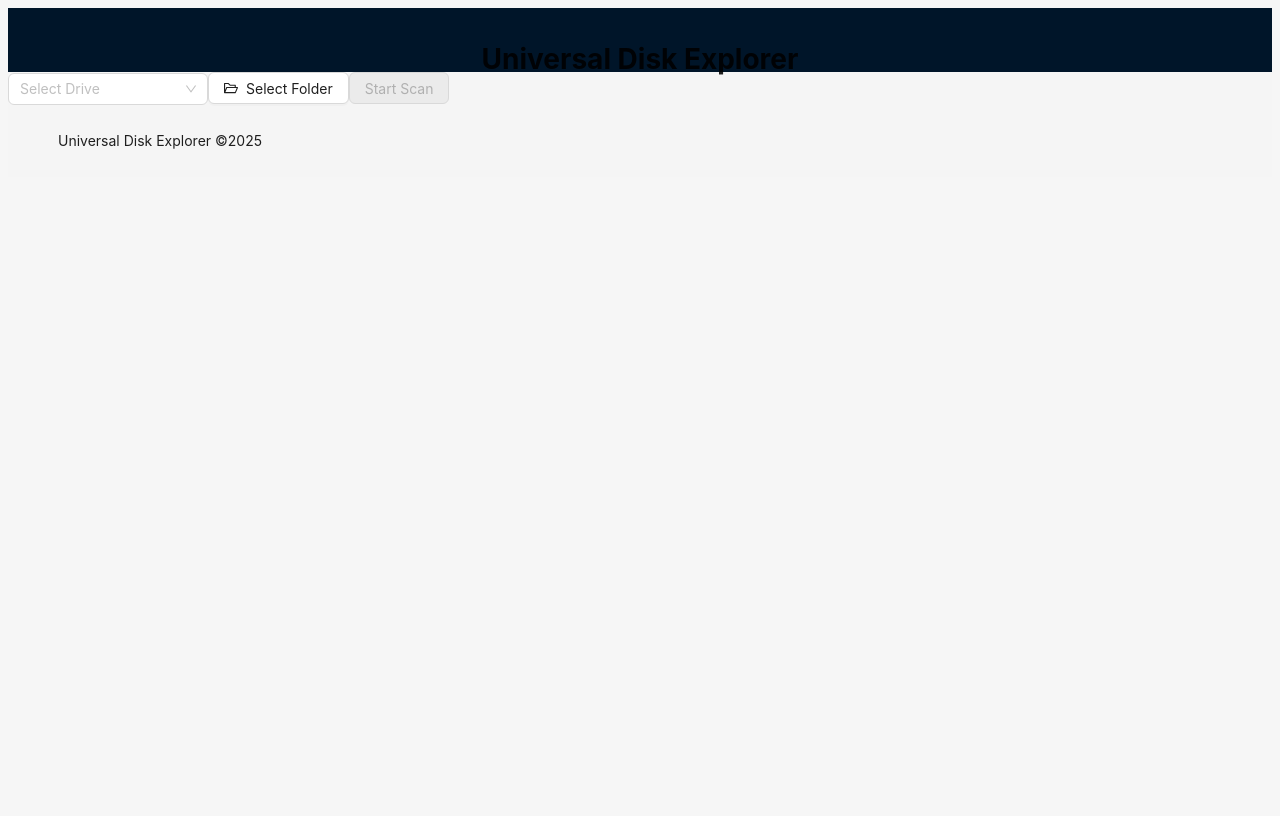
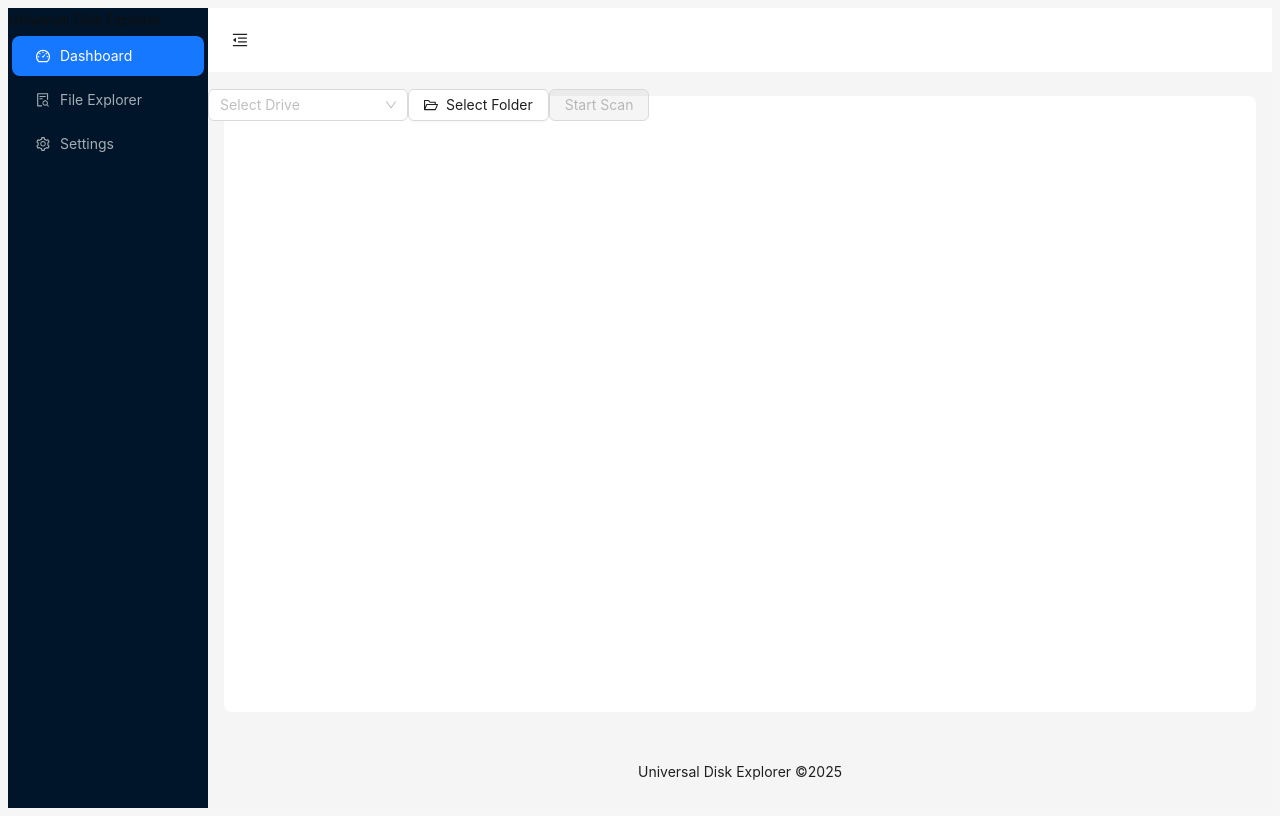
Before and after one commit to haroonabbasi/Universal-disk-explorer, a React (Vite) app in the folder front-end/: page / in a window 1280 px wide. Built offline with nearby package versions, Linux system fonts and the light colour scheme.

Commit message:
front-end layout updated

```diff
--- a/front-end/src/App.tsx
+++ b/front-end/src/App.tsx
@@ -1,12 +1,20 @@
-// src/App.tsx
 import { useState, useEffect } from 'react';
 import { invoke } from "@tauri-apps/api/core";
-import { Layout, Select, Button, Table, Input, Progress, message } from 'antd';
-import { FolderOpenOutlined, DeleteOutlined, SearchOutlined } from '@ant-design/icons';
+import { Layout, Select, Button, Table, Input, Progress, message, theme, Menu } from 'antd';
+import {
+  MenuFoldOutlined,
+  MenuUnfoldOutlined,
+  FolderOpenOutlined,
+  DeleteOutlined,
+  SearchOutlined,
+  DashboardOutlined,
+  FileSearchOutlined,
+  SettingOutlined
+} from '@ant-design/icons';
 import axios from 'axios';
 import './App.css';
 
-const { Header, Content, Footer } = Layout;
+const { Header, Content, Footer, Sider } = Layout;
 
 interface ScanProgress {
   total_files: number;
@@ -31,6 +39,7 @@ interface FileInfo {
 }
 
 function App() {
+  const [collapsed, setCollapsed] = useState(false);
   const [drives, setDrives] = useState<string[]>([]);
   const [selectedPath, setSelectedPath] = useState<string>('');
   const [progress, setProgress] = useState<ScanProgress | null>(null);
@@ -40,11 +49,14 @@ function App() {
   const [selectedRowKeys, setSelectedRowKeys] = useState<string[]>([]);
   const [messageApi, contextHolder] = message.useMessage();
 
+  const {
+    token: { colorBgContainer, borderRadiusLG },
+  } = theme.useToken();
+
   // Fetch available drives on mount
   useEffect(() => {
     const getDrives = async () => {
       try {
-        // Updated Tauri 2.0 invoke pattern
         const driveList = await invoke<string[]>('get_drives');
         setDrives(driveList);
       } catch (error) {
@@ -58,7 +70,6 @@ function App() {
 
   const handleSelectFolder = async () => {
     try {
-      // Using Tauri 2.0 dialog command
       const selected = await invoke<string>('select_folder');
       if (selected) {
         setSelectedPath(selected);
@@ -171,14 +182,49 @@ function App() {
   return (
     <>
       {contextHolder}
-      <Layout className="min-h-screen">
-        <Header className="flex items-center justify-between px-6">
-          <h1 className="text-white text-xl m-0">Universal Disk Explorer</h1>
-        </Header>
-
-        <Content className="p-6">
-          <div className="mb-6 text-center">
-            <div className="flex justify-center gap-4 mb-4">
+      <Layout style={{ minHeight: '100vh' }}>
+        <Sider trigger={null} collapsible collapsed={collapsed}>
+          <div className="demo-logo-vertical" />
+          <div className="text-white text-center py-4 px-2 overflow-hidden whitespace-nowrap">
+            {!collapsed && 'Universal Disk Explorer'}
+          </div>
+          <Menu
+            theme="dark"
+            mode="inline"
+            defaultSelectedKeys={['1']}
+            items={[
+              {
+                key: '1',
+                icon: <DashboardOutlined />,
+                label: 'Dashboard',
+              },
+              {
+                key: '2',
+                icon: <FileSearchOutlined />,
+                label: 'File Explorer',
+              },
+              {
+                key: '3',
+                icon: <SettingOutlined />,
+                label: 'Settings',
+              },
+            ]}
+          />
+        </Sider>
+        <Layout>
+          <Header style={{ padding: 0, background: colorBgContainer }}>
+            <div className="flex justify-between items-center px-4">
+              <Button
+                type="text"
+                icon={collapsed ? <MenuUnfoldOutlined /> : <MenuFoldOutlined />}
+                onClick={() => setCollapsed(!collapsed)}
+                style={{
+                  fontSize: '16px',
+                  width: 64,
+                  height: 64,
+                }}
+              />
+              <div className="flex gap-4">
                 <Select
                   style={{ width: 200 }}
                   placeholder="Select Drive"
@@ -202,16 +248,26 @@ function App() {
                   Start Scan
                 </Button>
               </div>
+            </div>
+          </Header>
 
+          <Content
+            style={{
+              margin: '24px 16px',
+              padding: 24,
+              minHeight: 280,
+              background: colorBgContainer,
+              borderRadius: borderRadiusLG,
+            }}
+          >
             {selectedPath && (
-              <div className="text-gray-500">
+              <div className="text-gray-500 mb-4">
                 Selected: {selectedPath}
               </div>
             )}
-          </div>
 
             {progress && (
-            <div className="mb-6 text-center">
+              <div className="mb-6">
                 <Progress
                   percent={progress.progress_percentage}
                   status={loading ? 'active' : 'normal'}
@@ -258,9 +314,10 @@ function App() {
             )}
           </Content>
 
-        <Footer className="text-center">
+          <Footer style={{ textAlign: 'center' }}>
             Universal Disk Explorer ©2025
           </Footer>
+        </Layout>
       </Layout>
     </>
   );
```
Lines whose indentation alone changed are shown as unchanged.
